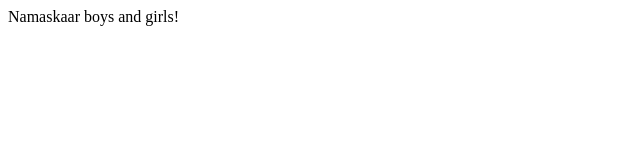
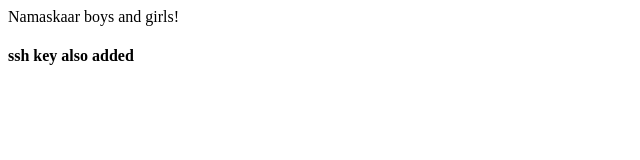
Before and after one commit to hinitin5/hinitin5.github.io, a plain HTML site: page index.html in a window 1280 px wide. Shown: the whole page, without its empty margins (0-640 px from the left). Drawn offline with Linux system fonts and the light colour scheme.

Commit message:
added ssh keys and modified index.htmll

```diff
--- a/index.html
+++ b/index.html
@@ -1,3 +1,7 @@
 <html>
-<body>Namaskaar boys and girls!</body>
+<body>Namaskaar boys and girls!
+<br>
+<h4>ssh key also added</h4>
+
+</body>
 </html>
```
